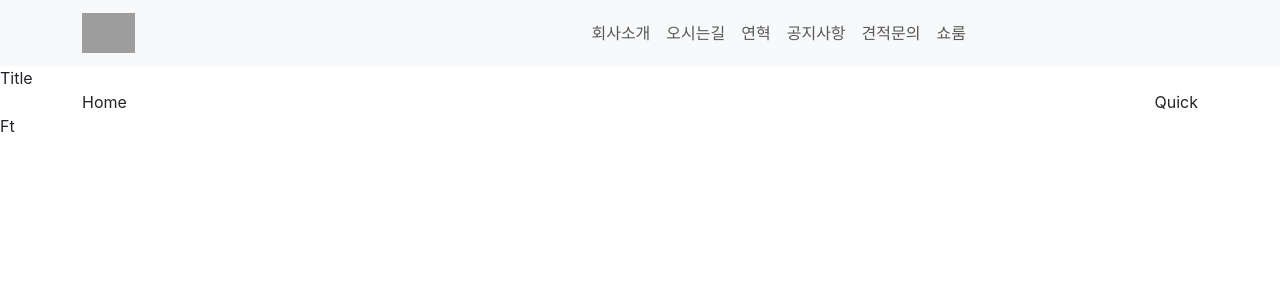
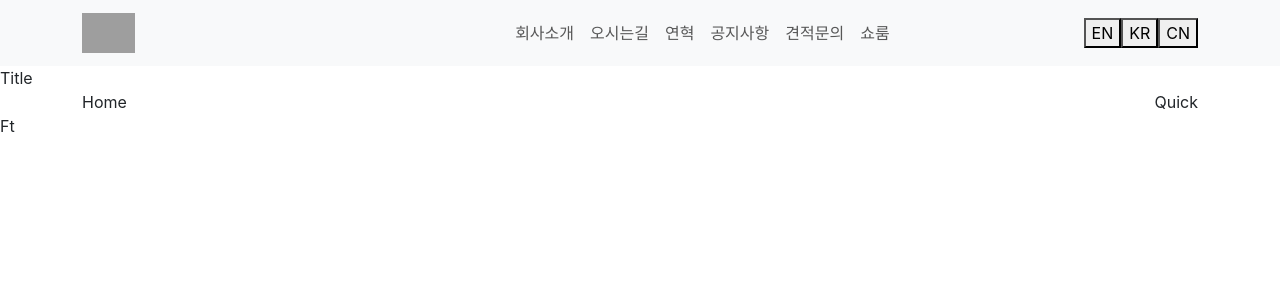
Before and after one commit to 4thdraw/cra_global_router, a React (Create React App) app: page / in a window 1280 px wide. Shown: the top 300 px of the page. Built offline with nearby package versions, Linux system fonts and the light colour scheme; grey boxes are pictures that could not be loaded.

Commit message:
언어관리 상태함수 props로 전달

```diff
--- a/src/App.js
+++ b/src/App.js
@@ -10,10 +10,10 @@ import Nopage from "./page/Nopage";
 // 그리드시스템
 import "bootstrap/dist/css/bootstrap.min.css";
 
-function App({leng, data}) {
+function App({leng, data, setLeng}) {
   return (
     <div className="App ">
-      <Layout data={data}>
+      <Layout data={data} setLeng={setLeng} >
            <Routes>
               <Route path="/" element={<Home />} />
               <Route path={`${leng === 'kr' ? '' : '/' + leng}/content/:id`} element={<Content leng={leng} data={data} />} />
--- a/src/Global.js
+++ b/src/Global.js
@@ -8,7 +8,7 @@ export default function Global() {
   const globaldata = sqldata[leng];
   return (
     <div>
-        <App data={globaldata} leng={leng}  />
+        <App data={globaldata} leng={leng} setLeng={setLeng}  />
     </div>
   )
 }
--- a/src/layout/Hd.js
+++ b/src/layout/Hd.js
@@ -3,7 +3,7 @@ import React from 'react';
 import { Link } from 'react-router-dom';
 import 'bootstrap/dist/css/bootstrap.min.css';
 
-const Header = ({data}) => {
+const Header = ({data, setLeng}) => {
   return (
     <nav className="navbar navbar-expand-lg navbar-light bg-light justify-content-center">
       <div className="container">
@@ -26,6 +26,13 @@ const Header = ({data}) => {
           }
 
         </ul>
+
+        {/* 언어선택 - 오른쪽 정렬 */}
+        <div>
+           <button onClick={()=>{ setLeng('en'); }}>EN</button>
+           <button onClick={()=>{ setLeng('kr'); }}>KR</button>
+           <button onClick={()=>{ setLeng('cn'); }}>CN</button>
+        </div>
       </div>
     </nav>
   );
--- a/src/layout/Layout.js
+++ b/src/layout/Layout.js
@@ -4,10 +4,10 @@ import Ft from './Ft';
 import Title from './Title';
 import Quick from './Quick';
 
-export default function Layout({children, data}) {
+export default function Layout({children, data, setLeng}) {
   return (
     <div className='wrapper'>
-        <Hd data={data} />
+        <Hd data={data} setLeng={setLeng} />
         <Title />
         <div className='d-flex flex-wrap align-items-start container'>
             <div className='content flex-grow-1'>
```
